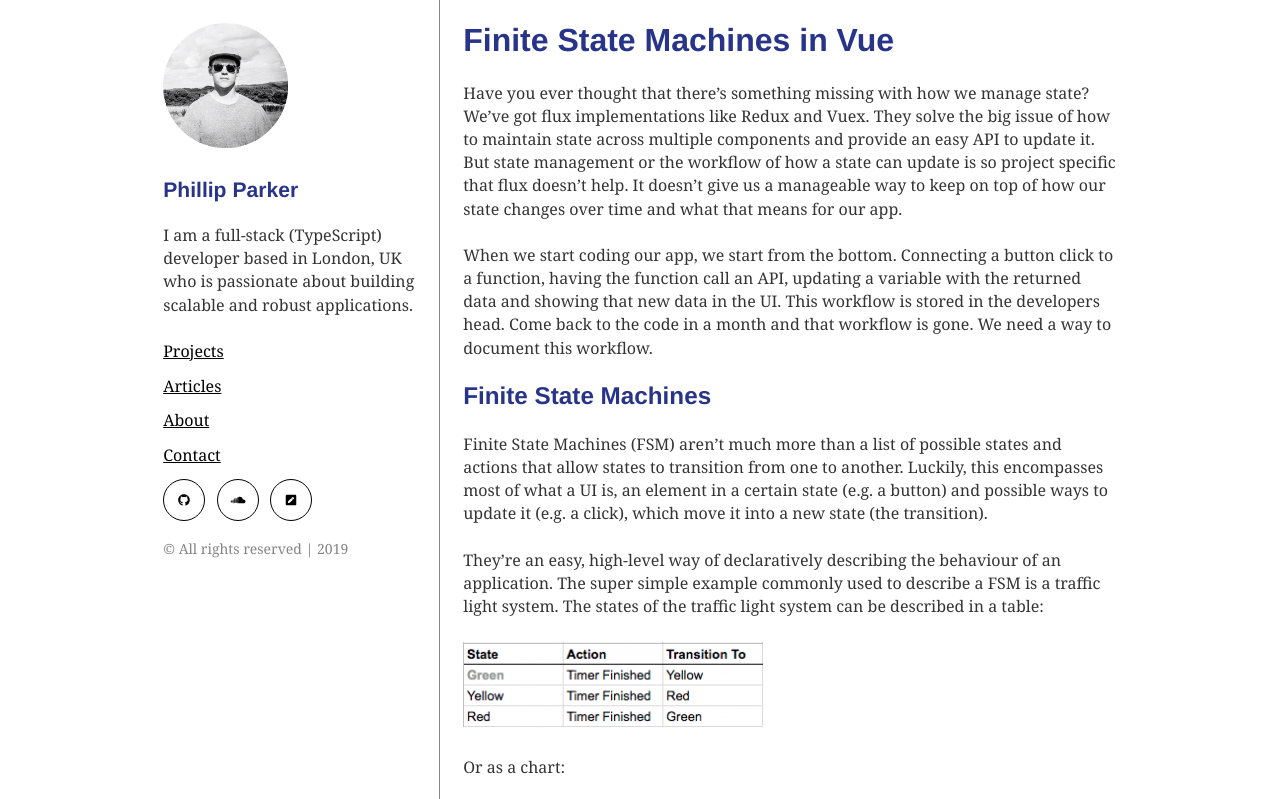
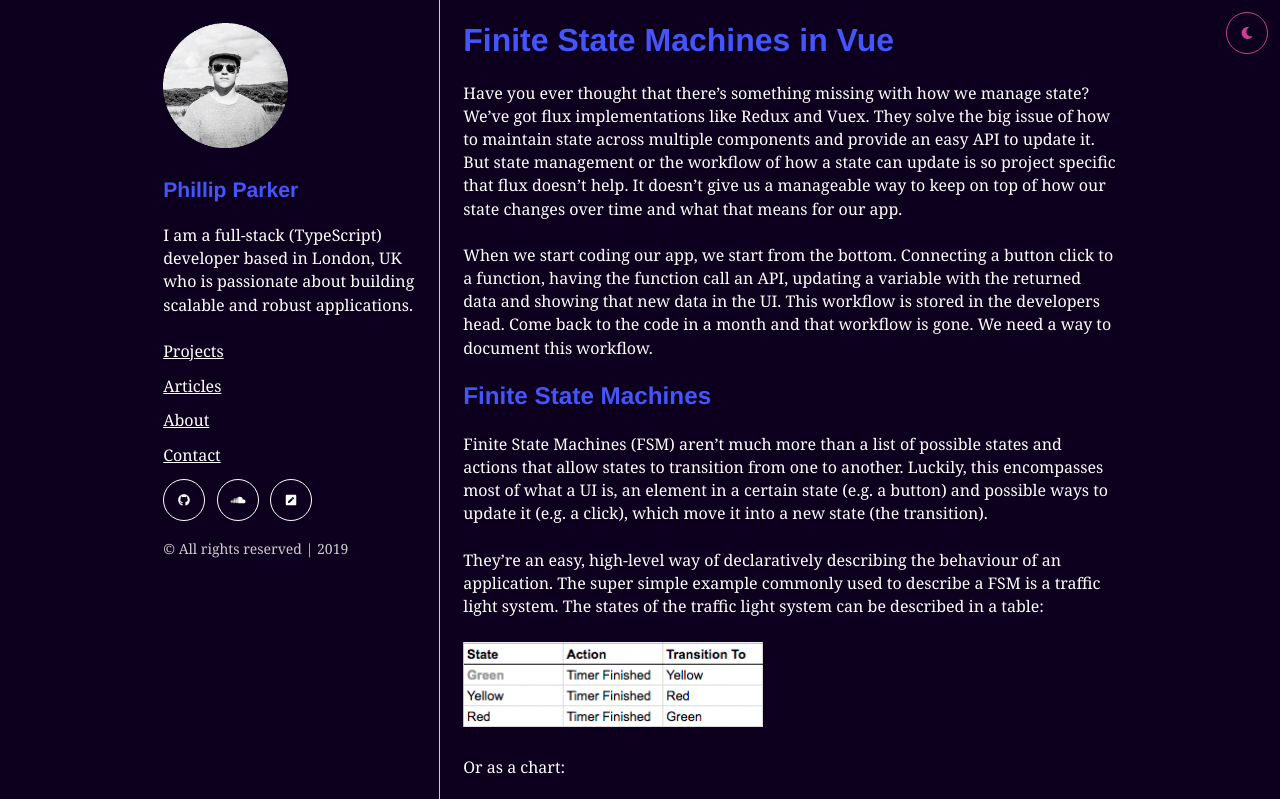
Before and after one commit to Sound1ab/portfolio-v2, a Gatsby site: page /articles/finite-state-machines-in-vue in a window 1280 px wide. Shown: the top 799 px of the page. Built offline with nearby package versions, Linux system fonts and the light colour scheme; Gatsby itself is replaced by a stand-in of ours; some packages are replaced by stand-ins of ours.

Commit message:
feat(ColorMode): Add button to switch color mode to dark theme and save to local storage

```diff
--- a/src/components/atoms/Icon/Icon.tsx
+++ b/src/components/atoms/Icon/Icon.tsx
@@ -2,13 +2,14 @@ import React from 'react'
 import { styled } from '../../../theme'
 import { FontAwesomeIcon } from '@fortawesome/react-fontawesome'
 
-const Style = styled.a`
+const Style = styled.a<{ marginRight: boolean }>`
   position: relative;
   border: 1px solid;
   display: inline-block !important;
   padding: 20px;
   border-radius: 50%;
-  margin-right: ${({ theme }) => theme.spacing.xs};
+  margin-right: ${({ theme, marginRight }) =>
+    marginRight ? theme.spacing.xs : 0};
 
   .icon-svg {
     position: absolute;
@@ -21,17 +22,27 @@ const Style = styled.a`
 interface IIcon {
   link?: string
   prefix?: 'fab'
-  icon: 'github' | 'soundcloud' | 'pen-square'
+  icon: 'github' | 'soundcloud' | 'pen-square' | 'moon'
+  marginRight?: boolean
 }
 
-export function Icon({ link = '#', icon, prefix }: IIcon) {
-  return (
-    <Style href={link} rel="noopener" target="_blank">
-      <FontAwesomeIcon
-        icon={[prefix as any, icon]}
-        size="xs"
-        className="icon-svg"
-      />
+export function Icon({ link, icon, prefix, marginRight = false }: IIcon) {
+  const FontAwesomeIconComponent = React.cloneElement(
+    <FontAwesomeIcon
+      icon={[prefix as any, icon]}
+      size="xs"
+      className="icon-svg"
+    />
+  )
+  return link ? (
+    <Style href={link} rel="noopener" target="_blank" marginRight={marginRight}>
+      {FontAwesomeIconComponent}
     </Style>
+  ) : (
+    React.createElement(
+      Style.withComponent('div'),
+      { marginRight },
+      FontAwesomeIconComponent
+    )
   )
 }
--- a/src/components/molecules/Card/Card.tsx
+++ b/src/components/molecules/Card/Card.tsx
@@ -5,8 +5,6 @@ import { Link } from 'gatsby'
 
 const Style = styled.div`
   position: relative;
-  background-color: white;
-
   .card-tags {
     color: ${({ theme }) => theme.colors.accent};
   }
--- /dev/null
+++ b/src/components/molecules/ColorModeButton/ColorModeButton.tsx
@@ -0,0 +1,31 @@
+import React, { useContext } from 'react'
+import { styled } from '../../../theme'
+import { ColorModeContext } from '../../utility'
+import { COLOR_MODE } from '../../../enums'
+import { Icon } from '../../atoms'
+
+const Style = styled.div<{ colorMode: COLOR_MODE }>`
+  background-color: transparent;
+  position: fixed;
+  top: 0;
+  right: 0;
+  color: ${({ theme, colorMode }) =>
+    colorMode === COLOR_MODE.DARK
+      ? theme.colors.accent
+      : theme.colors.text.primary};
+  padding: ${({ theme }) => theme.spacing.xs};
+`
+
+export function ColorModeButton() {
+  const context = useContext(ColorModeContext)
+  const oppositeColorMode =
+    context.colorMode === COLOR_MODE.LIGHT ? COLOR_MODE.DARK : COLOR_MODE.LIGHT
+  return (
+    <Style
+      onClick={context.setColorMode.bind(null, oppositeColorMode)}
+      colorMode={context.colorMode}
+    >
+      <Icon icon="moon" />
+    </Style>
+  )
+}
--- a/src/components/molecules/Sidebar/Sidebar.tsx
+++ b/src/components/molecules/Sidebar/Sidebar.tsx
@@ -103,11 +103,13 @@ export function Sidebar({ className = 'Sidebar' }: ISidebar) {
             icon="github"
             link="https://www.github.com/sound1ab"
             prefix="fab"
+            marginRight
           />
           <Icon
             icon="soundcloud"
             link="https://soundcloud.com/pointhope"
             prefix="fab"
+            marginRight
           />
           <Icon icon="pen-square" link={withPrefix('/cv/index.pdf')} />
         </nav>
--- a/src/components/molecules/index.ts
+++ b/src/components/molecules/index.ts
@@ -2,3 +2,4 @@ export * from './Header/Header'
 export * from './Footer/Footer'
 export * from './Sidebar/Sidebar'
 export * from './Card/Card'
+export * from './ColorModeButton/ColorModeButton'
--- a/src/components/utility/GlobalStyle/GlobalStyle.tsx
+++ b/src/components/utility/GlobalStyle/GlobalStyle.tsx
@@ -12,6 +12,7 @@ export const GlobalStyle = createGlobalStyle`
 
   html {
     box-sizing: border-box;
+    background-color: ${({ theme }) => theme.colors.background}
   }
 
   *,
@@ -87,6 +88,10 @@ export const GlobalStyle = createGlobalStyle`
   /* selected link */
   nav a:active {
     color: ${({ theme }) => theme.colors.brand};
+  }
+
+  p {
+    color: ${({ theme }: { theme: any }) => theme.colors.text.primary};
   }
 
 
--- a/src/components/utility/ThemeProvider/ThemeProvider.tsx
+++ b/src/components/utility/ThemeProvider/ThemeProvider.tsx
@@ -1,11 +1,52 @@
-import React from 'react'
+import React, { createContext, useLayoutEffect, useState } from 'react'
 import { ThemeProvider as StyledThemeProvider } from 'styled-components'
 import { theme } from '../../../theme/theme'
+import { COLOR_MODE } from '../../../enums'
+
+const DEFAULT_COLOR_MODE = COLOR_MODE.DARK
+
+enum LOCAL_STORAGE {
+  KEY = 'phillip_parker_portfolio::color_mode',
+}
+
+export const ColorModeContext = createContext<{
+  colorMode: COLOR_MODE
+  setColorMode: (newColorMode: COLOR_MODE) => void
+}>(null as any)
 
 interface ThemeProvider {
   children: any
 }
 
 export function ThemeProvider({ children }: ThemeProvider) {
-  return <StyledThemeProvider theme={theme}>{children}</StyledThemeProvider>
+  const [colorMode, setColorMode] = useState(DEFAULT_COLOR_MODE)
+  const selectedTheme = {
+    ...theme,
+    colors: theme.colors[colorMode],
+  }
+
+  useLayoutEffect(() => {
+    const loadedColorMode = localStorage.getItem(
+      LOCAL_STORAGE.KEY
+    ) as COLOR_MODE | null
+    if (!loadedColorMode) {
+      return
+    }
+    setColorMode(loadedColorMode)
+  }, [])
+
+  function handleSetColorMode(newColorMode: COLOR_MODE) {
+    localStorage.setItem(LOCAL_STORAGE.KEY, newColorMode)
+    setColorMode(newColorMode)
+  }
+
+  return (
+    <StyledThemeProvider theme={selectedTheme}>
+      <ColorModeContext.Provider
+        value={{ colorMode, setColorMode: handleSetColorMode }}
+      >
+        {children}
+      </ColorModeContext.Provider>
+    </StyledThemeProvider>
+  )
 }
--- /dev/null
+++ b/src/enums/index.ts
@@ -0,0 +1,4 @@
+export enum COLOR_MODE {
+  LIGHT = 'light',
+  DARK = 'dark',
+}
--- a/src/layouts/index.tsx
+++ b/src/layouts/index.tsx
@@ -1,6 +1,6 @@
 import React from 'react'
 import { ThemeProvider, GlobalStyle } from '../components/utility'
-import { Sidebar } from '../components/molecules'
+import { Sidebar, ColorModeButton } from '../components/molecules'
 import { Container } from '../components/atoms'
 import { styled } from '../theme'
 import { library } from '@fortawesome/fontawesome-svg-core'
@@ -9,6 +9,7 @@ import {
   faUser,
   faComment,
   faPenSquare,
+  faMoon,
 } from '@fortawesome/free-solid-svg-icons'
 import { faGithub, faSoundcloud } from '@fortawesome/free-brands-svg-icons'
 
@@ -17,6 +18,7 @@ library.add(
   faSoundcloud as any,
   faEnvelope,
   faUser,
+  faMoon,
   faComment,
   faPenSquare
 )
@@ -52,16 +54,17 @@ const Style = styled.div`
   }
 `
 
-export const Layout = ({ children }: { children: any }) => (
-  <ThemeProvider>
-    <>
+export function Layout({ children }: { children: any }) {
+  return (
+    <ThemeProvider>
       <GlobalStyle />
       <Style>
         <Container className="layout-page">
           <Sidebar className="layout-sidebar" />
           <main className="layout-main">{children}</main>
         </Container>
+        <ColorModeButton />
       </Style>
-    </>
-  </ThemeProvider>
-)
+    </ThemeProvider>
+  )
+}
--- a/src/theme/index.ts
+++ b/src/theme/index.ts
@@ -1,5 +1,9 @@
 import baseStyled, { ThemedStyledInterface } from 'styled-components'
 import { theme } from './theme'
+import { COLOR_MODE } from '../enums'
 
-export type Theme = typeof theme
+export type Theme = {
+  colors: typeof theme.colors[COLOR_MODE.DARK]
+  spacing: typeof theme.spacing
+}
 export const styled = baseStyled as ThemedStyledInterface<Theme>
--- a/src/theme/theme.ts
+++ b/src/theme/theme.ts
@@ -1,11 +1,14 @@
 import Typography from './typography'
+import { COLOR_MODE } from '../enums'
 
 const rhythm = Typography.rhythm
 
 export const theme = {
   colors: {
+    [COLOR_MODE.LIGHT]: {
+      background: '#ffffff',
       brand: '#27348A',
-    accent: '#c7ca6e',
+      accent: '#ca3f96',
       error: '#ff6790',
       input: {
         background: '#eeedf8',
@@ -22,6 +25,27 @@ export const theme = {
         secondary: '#858585',
       },
     },
+    [COLOR_MODE.DARK]: {
+      background: '#0d001e',
+      brand: '#4555f9',
+      accent: '#ca3f96',
+      error: '#ff6790',
+      input: {
+        background: '#260057',
+        primaryText: '#ece0ee',
+        secondaryText: '#fff1ff',
+        errorText: '#ff6790',
+      },
+      link: {
+        visited: '#ffffff',
+        unvisited: '#ffffff',
+      },
+      text: {
+        primary: '#ffffff',
+        secondary: '#cccccc',
+      },
+    },
+  },
   spacing: {
     xxl: rhythm(10),
     xl: rhythm(7),
```
Lines whose indentation alone changed are shown as unchanged.
